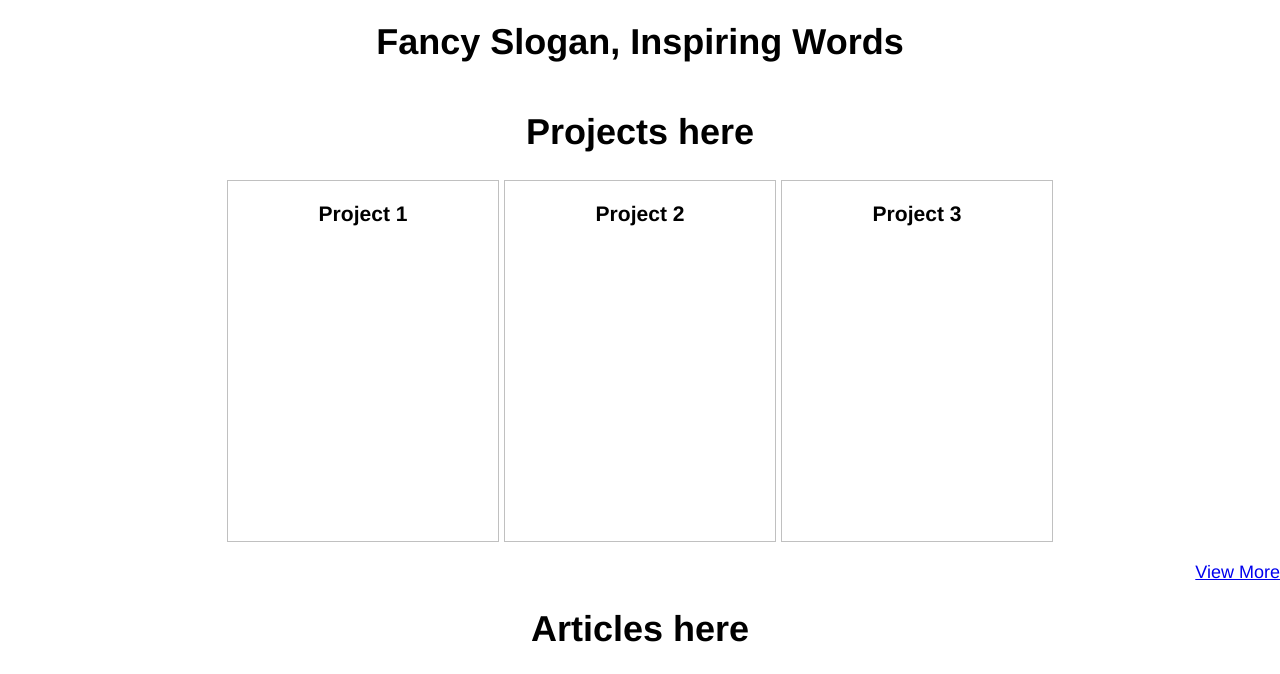
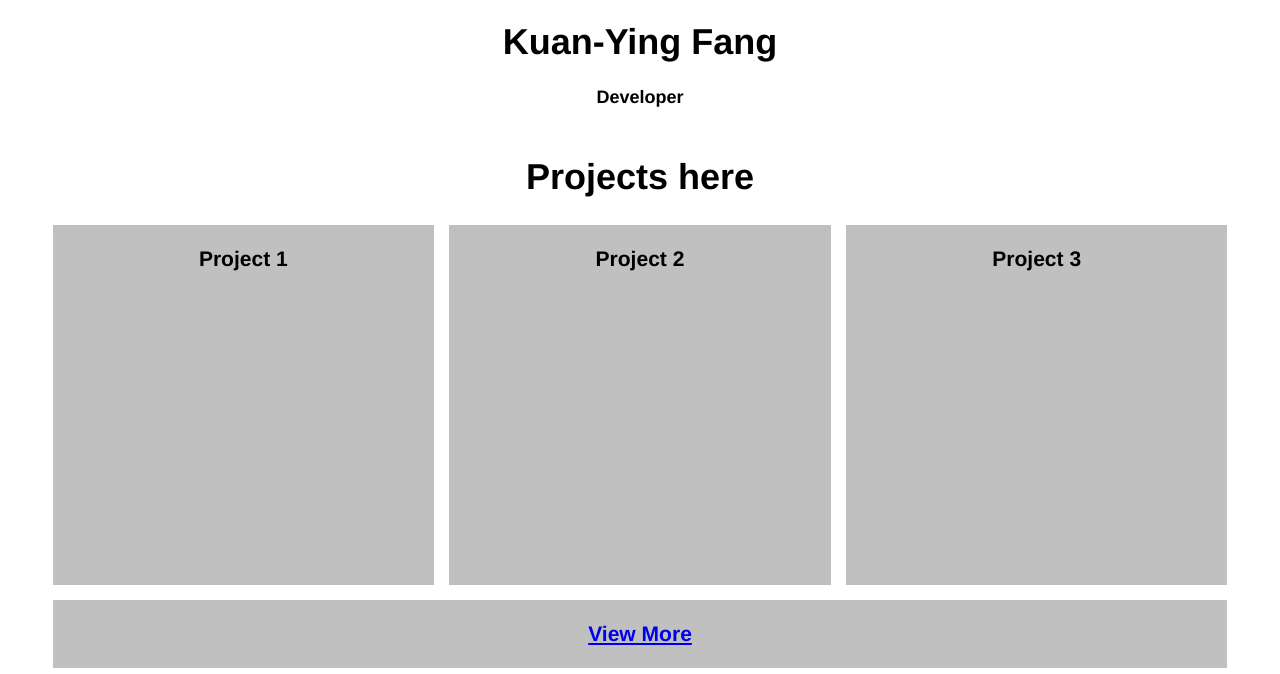
Before and after one commit to MakeFang/PSite, a plain HTML site: page index.html in a window 1280 px wide. Shown: the part 63-737 px from the top of the page. Drawn offline with Linux system fonts and the light colour scheme.

Commit message:
Changed project section to grid

```diff
--- a/index.html
+++ b/index.html
@@ -17,17 +17,18 @@
         <div class="contents">
 
             <div id="Intro" class="tabcontent">
-                <h1 id="slogan">Fancy Slogan, Inspiring Words</h3>
+                <h1 id="slogan">Kuan-Ying Fang</h1>
+                <h4 id="slogan">Developer</h4>
             </div>
 
             <div id="Projects" class="tabcontent">
                 <h1 id="slogan">Projects here</h3>
                 <ul class="projectlist">
-                    <li><h3>Project 1</h3></li>
-                    <li><h3>Project 2</h3></li>
-                    <li><h3>Project 3</h3></li>
+                    <li class="box a"><h3>Project 1</h3></li>
+                    <li class="box b"><h3>Project 2</h3></li>
+                    <li class="box c"><h3>Project 3</h3></li>
+                    <li class="box d"><h3><a href="#" class="morelink">View More</a></h3></li>
                 </ul>
-                <a href="#" class="morelink">View More</a>
             </div>
 
             <div id="Articles" class="tabcontent">
@@ -36,8 +37,8 @@
                     <li><h3>Article 1 Title</h3></li>
                     <li><h3>Article 2 Title</h3></li>
                     <li><h3>Article 3 Title</h3></li>
+                    <li><h3><a href="#" class="morelink">View More</a></h3></li>
                 </ul>
-                <a href="#" class="morelink">View More</a>
             </div>
 
             <div id="Bio" class="tabcontent">
--- a/styles.css
+++ b/styles.css
@@ -68,7 +68,7 @@ div #slogan{
     text-align: center;
 }
 
-.projectlist{
+/* .projectlist{
 display: flex;
 flex-direction: row;
 flex-wrap: wrap;
@@ -76,6 +76,17 @@ div #slogan{
 justify-content: center;
 padding-inline-start: 10px;
 padding-inline-end: 10px;
+} */
+
+.projectlist{
+    display: grid;
+    grid-template-columns: repeat(3, 1fr);
+    grid-template-rows: 5fr 1fr;
+    grid-gap: 10px 10px;
+    padding-left: 50px;
+    padding-right: 50px;
+    grid-template-areas: "a b c"
+                         "d d d";
 }
 
 .projectlist>li{
@@ -83,10 +94,34 @@ div #slogan{
     flex-grow: 0;
     flex-shrink: 0;
     flex-basis: 15em;
-    height: 20em;
+    /* height: 20em; */
     text-align: center;
     border: 1px solid silver;
     margin: 2.5px;
+}
+
+.box {
+    min-height: 50px;
+}
+
+.a {
+    background-color: silver;
+    grid-area: a;
+}
+
+.b {
+    background-color: silver;
+    grid-area: b;
+}
+
+.c {
+    background-color: silver;
+    grid-area: c;
+}
+
+.d {
+    background-color: silver;
+    grid-area: d;
 }
 
 .content #Articles{
@@ -100,8 +135,8 @@ div #slogan{
     /* height: 100%;
     max-height: 100%; */
     justify-content: flex-start;
-    padding-inline-start: 10px;
-    padding-inline-end: 10px;
+    padding-inline-start: 50px;
+    padding-inline-end: 50px;
 }
 
 .articlelist>li{
@@ -115,8 +150,7 @@ div #slogan{
 }
 
 .morelink{
-    display: block;
     width: 100%;
-    text-align: right;
+    text-align: center;
 
 }
```
Lines whose indentation alone changed are shown as unchanged.
